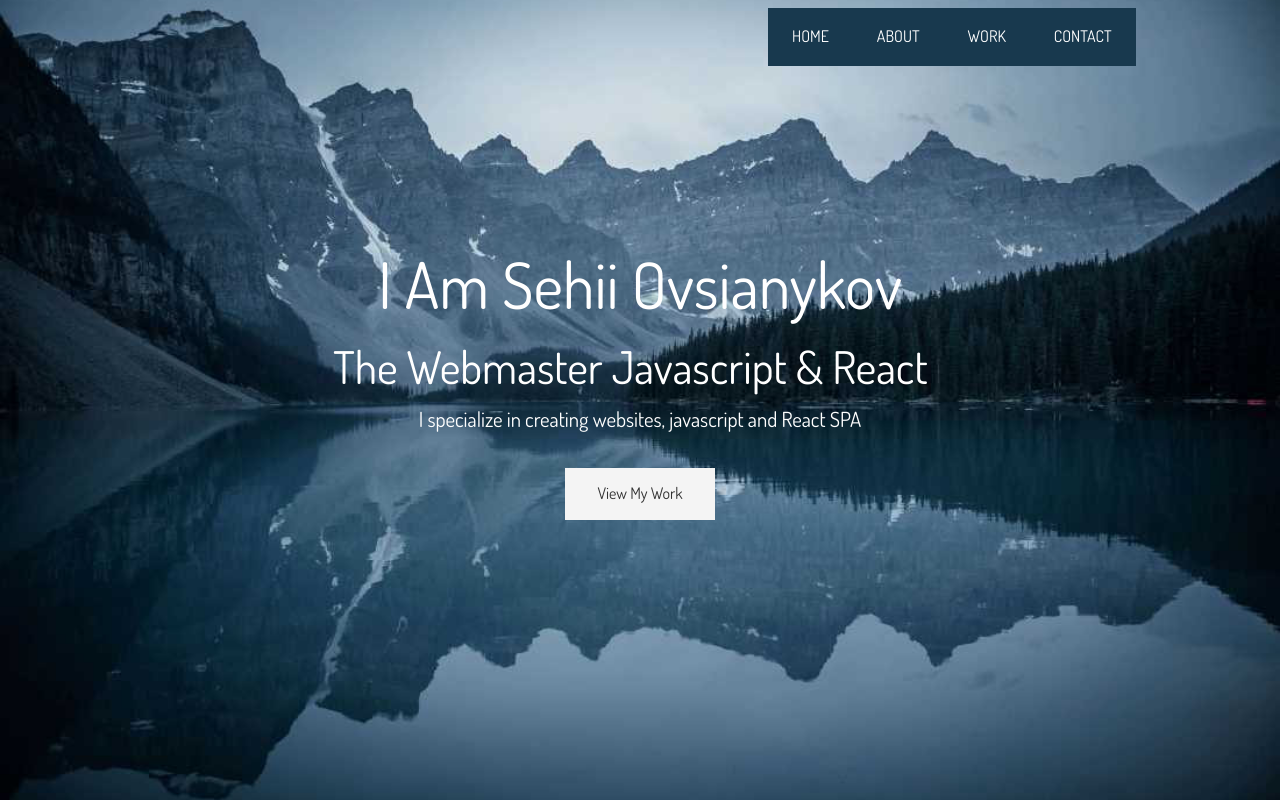
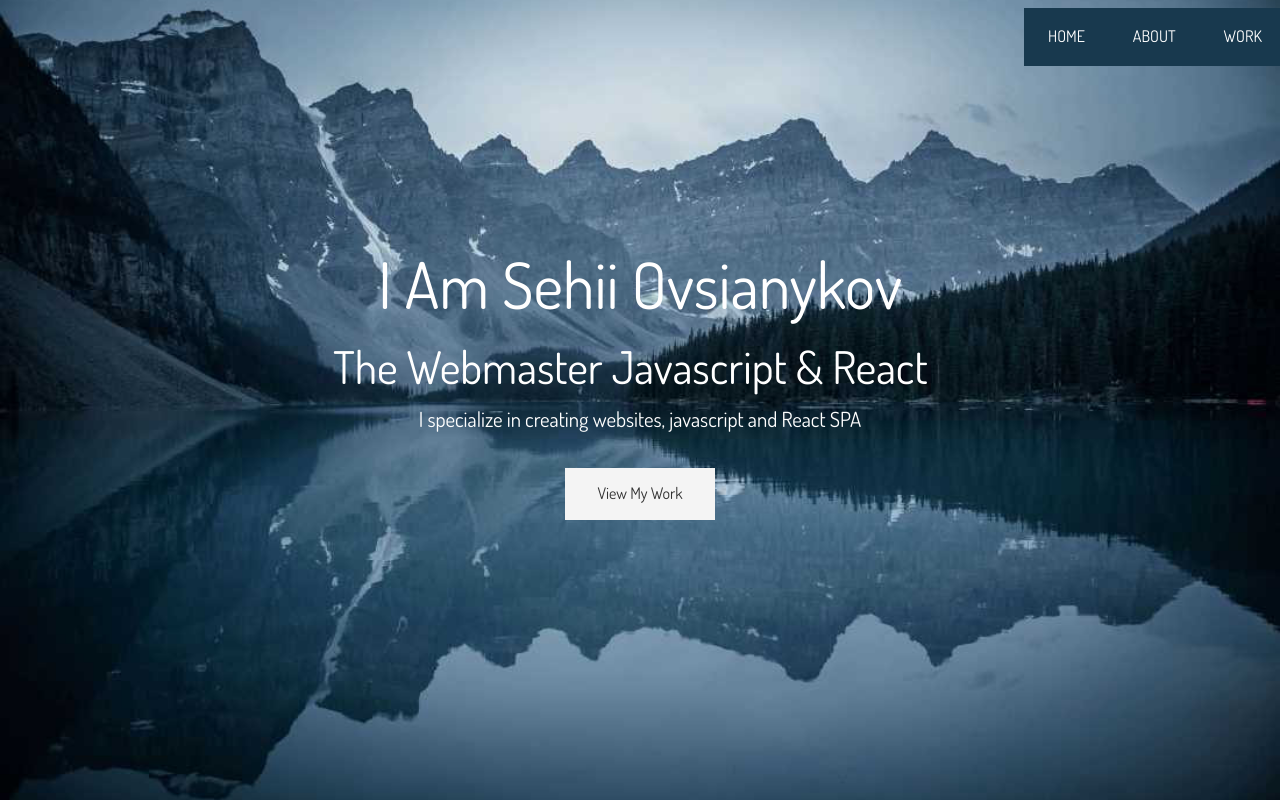
Before and after one commit to sovsianykov/prtf, a React (Create React App) app: page / in a window 1280 px wide. Built offline with nearby package versions, Linux system fonts and the light colour scheme.

Commit message:
compressed 2

```diff
--- a/src/Styles/Main.scss
+++ b/src/Styles/Main.scss
@@ -63,7 +63,7 @@ img {
   ul {
     display: flex;
     background: #18394E;
-    margin-left: 60%;
+    margin-left: 80%;
 
 
   }
```
